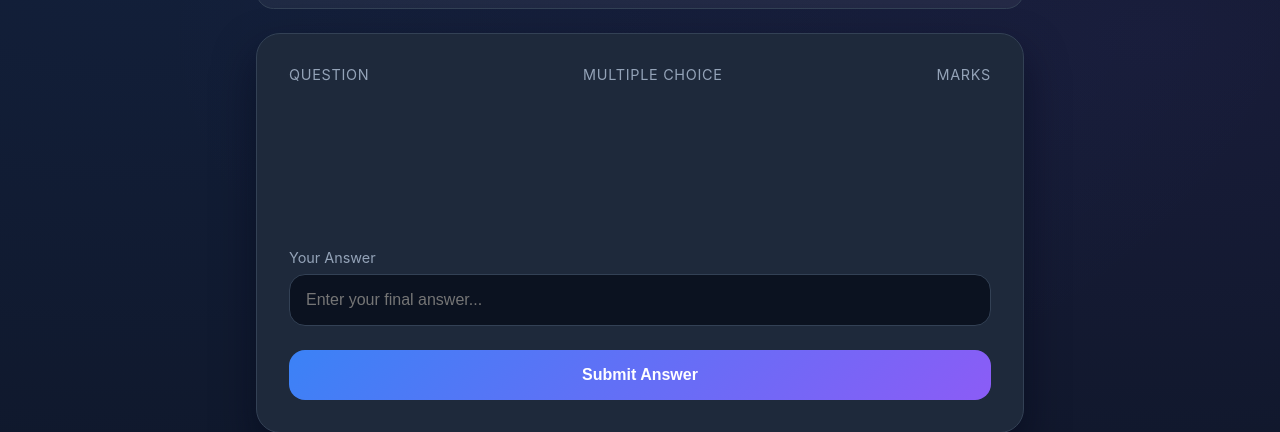
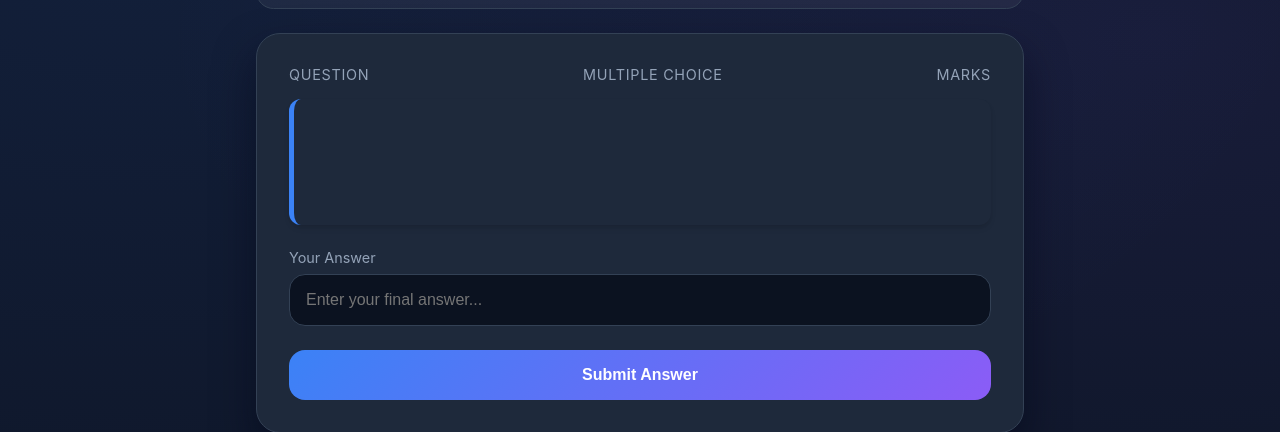
Before and after one commit to hal4petiatharva-lgtm/vcaa-explainer, a Flask app: template templates/methods_practice.html in a window 1280 px wide. Shown: the part 125-557 px from the top of the page. Run offline with Flask 3, Linux system fonts and the light colour scheme; the template is opened without the code that fills it, so the values that code supplies are empty; some libraries are stand-ins or nearby versions.

Commit message:
Update style.css

```diff
--- a/static/style.css
+++ b/static/style.css
@@ -333,3 +333,22 @@ button#explain-btn:disabled { opacity: 0.7; cursor: not-allowed; }
   outline: 2px solid var(--primary); /* Clear focus indicator aligned with theme */
   outline-offset: 2px;
 }
+
+/* ====== QUESTION TEXT STYLING ====== */
+.question-text {
+    font-family: -apple-system, BlinkMacSystemFont, "Segoe UI", Roboto, Helvetica, Arial, sans-serif;
+    font-size: 1.2rem;
+    line-height: 1.7;
+    padding: 1.5rem;
+    background-color: #1e293b; /* Matches surface color for dark theme */
+    color: #f1f5f9; /* Matches text color */
+    border-radius: 0.75rem;
+    border-left: 5px solid var(--primary);
+    margin-bottom: 2rem;
+    box-shadow: 0 4px 6px -1px rgba(0, 0, 0, 0.1), 0 2px 4px -1px rgba(0, 0, 0, 0.06);
+}
+
+.question-text strong {
+    color: #fff;
+    font-weight: 600;
+}
```
